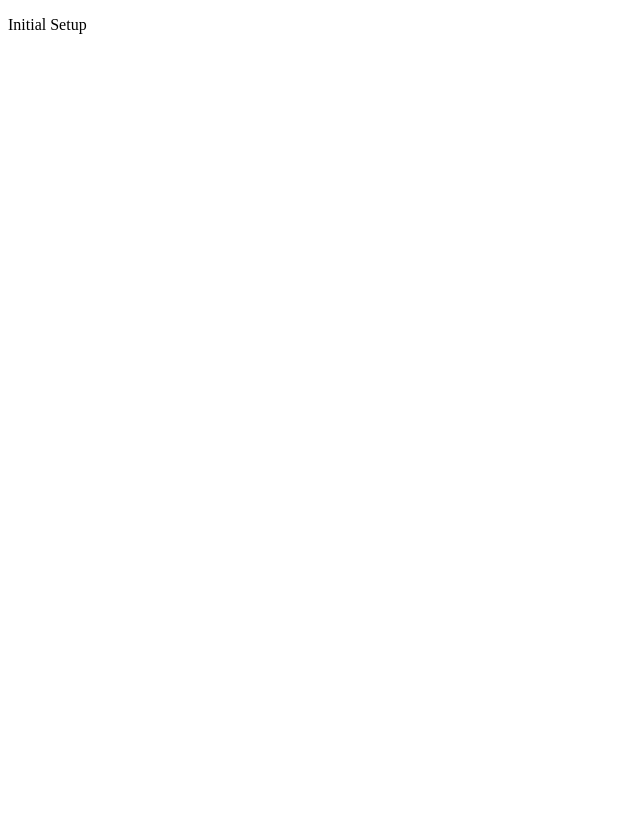
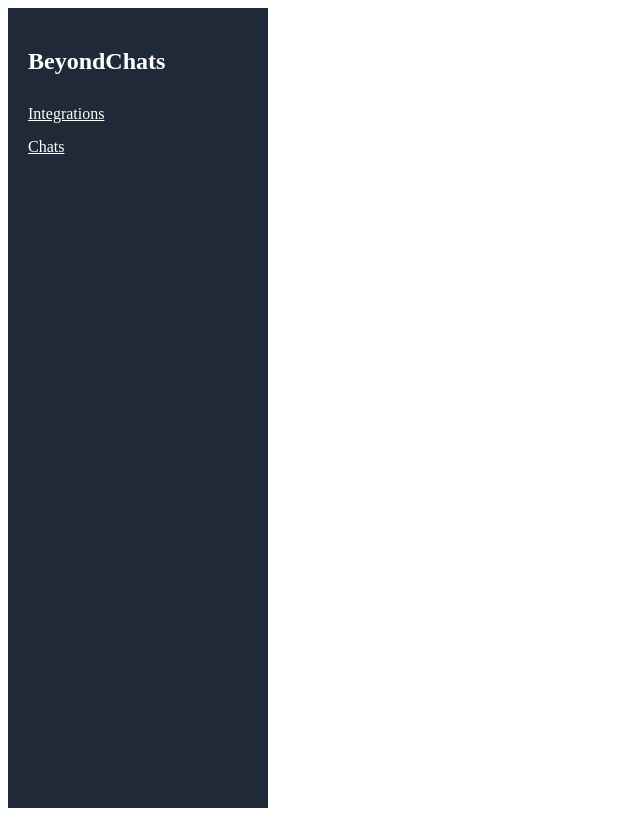
Before and after one commit to ShreyaSha01/BeyondChats, a React (Vite) app in the folder beyondchat-frontend/: page / in a window 1280 px wide. Shown: the whole page, without its empty margins (0-640 px from the left). Built offline with nearby package versions, Linux system fonts and the light colour scheme.

Commit message:
["dashboard layout with chat and integrations section"]

```diff
--- a/beyondchat-frontend/package.json
+++ b/beyondchat-frontend/package.json
@@ -10,8 +10,10 @@
     "preview": "vite preview"
   },
   "dependencies": {
+    "axios": "^1.13.6",
     "react": "^19.2.0",
-    "react-dom": "^19.2.0"
+    "react-dom": "^19.2.0",
+    "react-router-dom": "^7.13.1"
   },
   "devDependencies": {
     "@eslint/js": "^9.39.1",
--- a/beyondchat-frontend/src/App.jsx
+++ b/beyondchat-frontend/src/App.jsx
@@ -1,10 +1,19 @@
+import { BrowserRouter as Router, Routes, Route } from "react-router-dom";
+import Dashboard from "./pages/Dashboard";
+import Integrations from "./pages/Integrations";
+import Chats from "./pages/Chats";
+
 function App() {
-
   return (
-    <>
-      <p>Initial Setup</p>
-    </>
-  )
+    <Router>
+      <Routes>
+        <Route path="/" element={<Dashboard />}>
+          <Route path="integrations" element={<Integrations />} />
+          <Route path="chats" element={<Chats />} />
+        </Route>
+      </Routes>
+    </Router>
+  );
 }
 
-export default App
+export default App;
--- /dev/null
+++ b/beyondchat-frontend/src/components/Sidebar.jsx
@@ -0,0 +1,28 @@
+import { Link } from "react-router-dom";
+
+function Sidebar() {
+  return (
+    <div
+      style={{
+        width: "220px",
+        background: "#1f2937",
+        color: "white",
+        padding: "20px",
+      }}
+    >
+      <h2>BeyondChats</h2>
+
+      <nav style={{ marginTop: "30px", display: "flex", flexDirection: "column", gap: "15px" }}>
+        <Link to="/integrations" style={{ color: "white" }}>
+          Integrations
+        </Link>
+
+        <Link to="/chats" style={{ color: "white" }}>
+          Chats
+        </Link>
+      </nav>
+    </div>
+  );
+}
+
+export default Sidebar;
--- /dev/null
+++ b/beyondchat-frontend/src/pages/Chats.jsx
@@ -0,0 +1,11 @@
+function Chats() {
+  return (
+    <div>
+      <h1>Chats</h1>
+
+      <p>Your synced email threads will appear here.</p>
+    </div>
+  );
+}
+
+export default Chats;
--- /dev/null
+++ b/beyondchat-frontend/src/pages/Dashboard.jsx
@@ -0,0 +1,16 @@
+import Sidebar from "../components/Sidebar";
+import { Outlet } from "react-router-dom";
+
+function Dashboard() {
+  return (
+    <div style={{ display: "flex", minHeight: "100vh" }}>
+      <Sidebar />
+
+      <div style={{ flex: 1, padding: "20px" }}>
+        <Outlet />
+      </div>
+    </div>
+  );
+}
+
+export default Dashboard;
--- /dev/null
+++ b/beyondchat-frontend/src/pages/Integrations.jsx
@@ -0,0 +1,13 @@
+function Integrations() {
+  return (
+    <div>
+      <h1>Integrations</h1>
+
+      <p>Connect your Gmail account.</p>
+
+      <button>Connect Gmail</button>
+    </div>
+  );
+}
+
+export default Integrations;
```
Also changed, not shown: beyondchat-frontend/src/main.jsx (+7 -7 lines), 1 other file (tests, documents, lock files or other folders).
